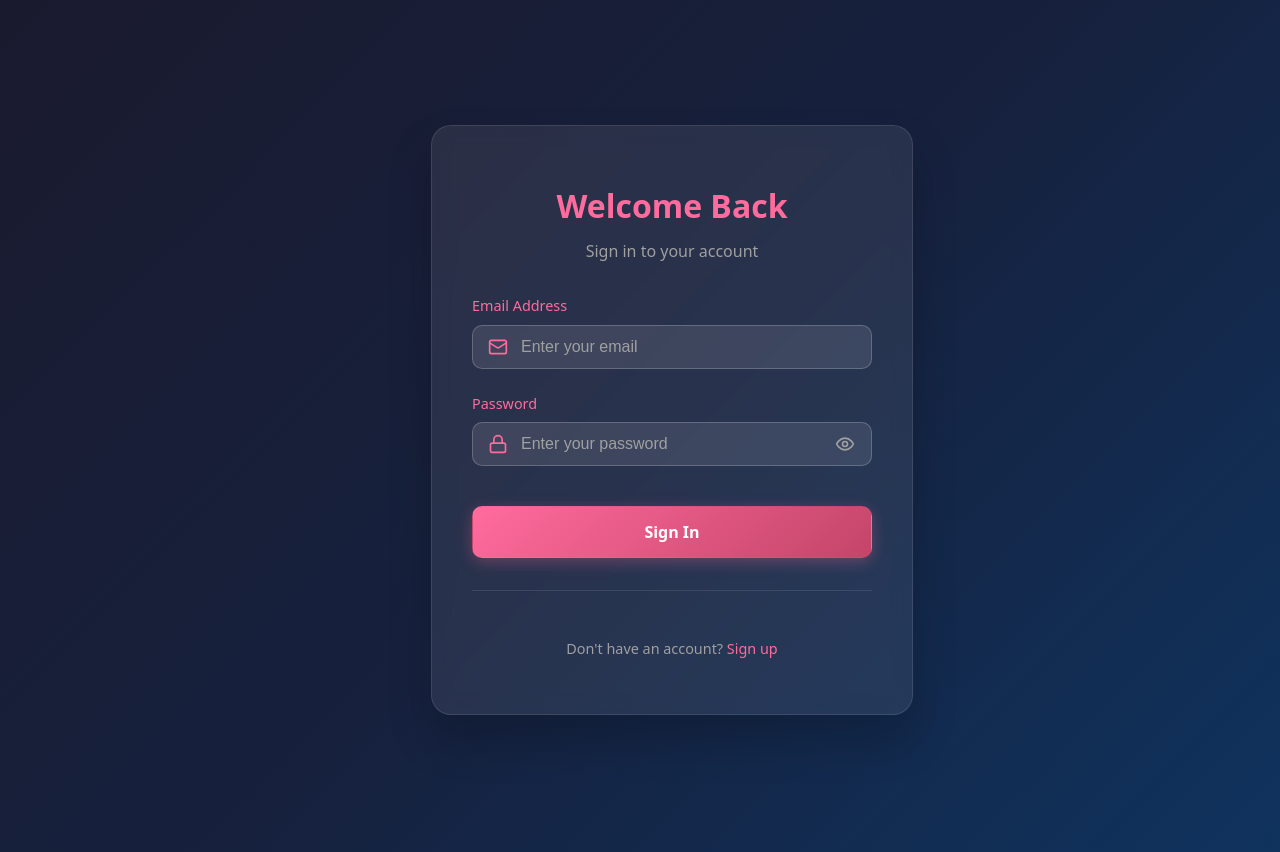
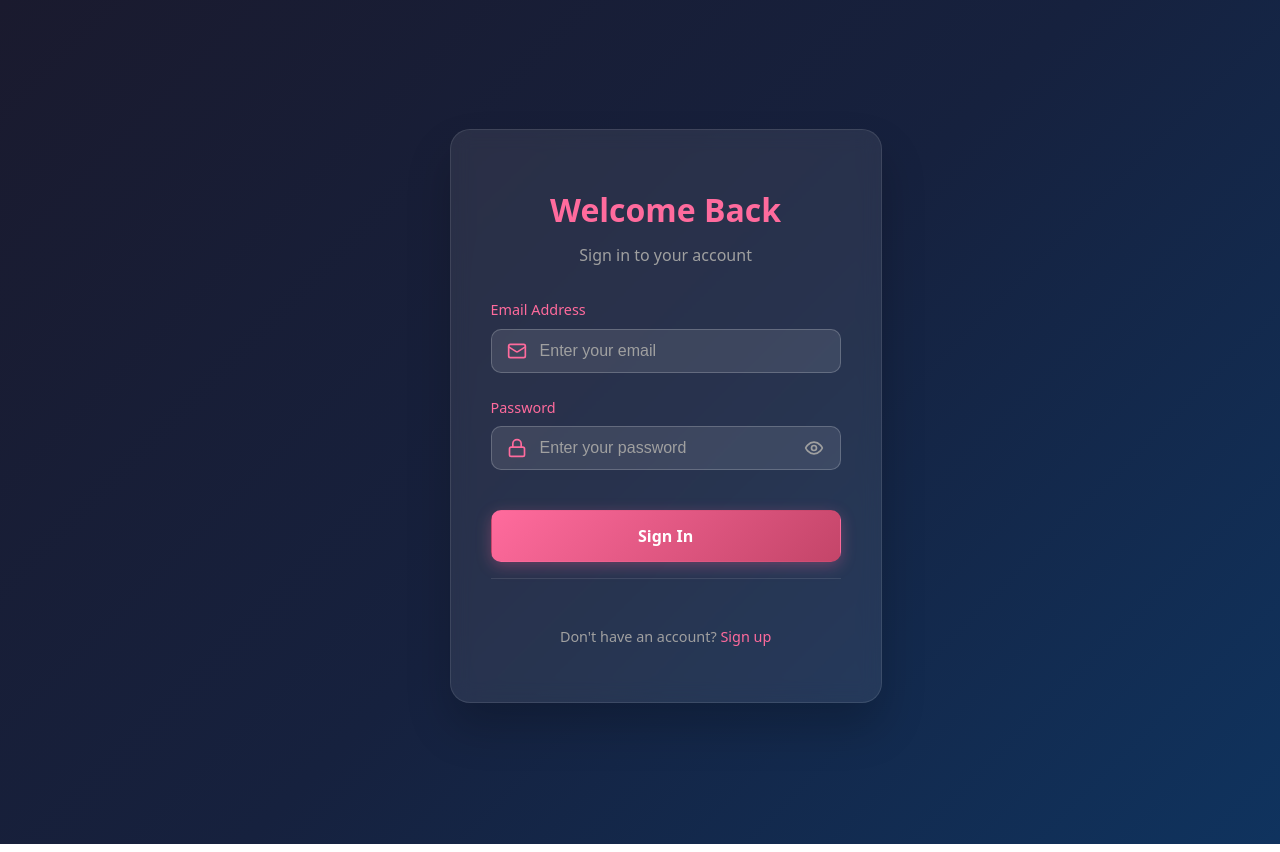
Before and after one commit to iamayushmishraiitr/music-frontend, a React (Vite) app: page / in a window 1280 px wide. Shown: the top 852 px of the page. Built offline with nearby package versions, Linux system fonts and the light colour scheme.

Commit message:
changed Auth css

```diff
--- a/src/styles/Auth.css
+++ b/src/styles/Auth.css
@@ -1,12 +1,14 @@
 .auth-container {
-    min-height: 100vh;
-    min-width: 100vw;
+    min-height: 99vh;
+    min-width: 99vw;
     display: flex;
     align-items: center;
     justify-content: center;
     background: linear-gradient(135deg, #1a1a2e 0%, #16213e 50%, #0f3460 100%);
     padding: 2rem;
     padding-top: 20px;
+    overflow-x: hidden;
+    overflow-y: hidden;
   }
 
   .auth-card {
@@ -15,9 +17,9 @@
     border: 1px solid rgba(255, 255, 255, 0.1);
     border-radius: 20px;
     padding: 2.5rem;
-    width: 100%;
-    max-width: 400px;
-    max-height: 70% ;
+    width: 40%;
+    min-width: 290px;
+    max-width: 350px;
     box-shadow: 0 25px 45px rgba(0, 0, 0, 0.2);
   }
 
@@ -138,7 +140,7 @@
 
   .auth-footer {
     text-align: center;
-    margin-top: 2rem;
+    margin-top: 1rem;
     padding-top: 2rem;
     border-top: 1px solid rgba(255, 255, 255, 0.1);
   }
```
